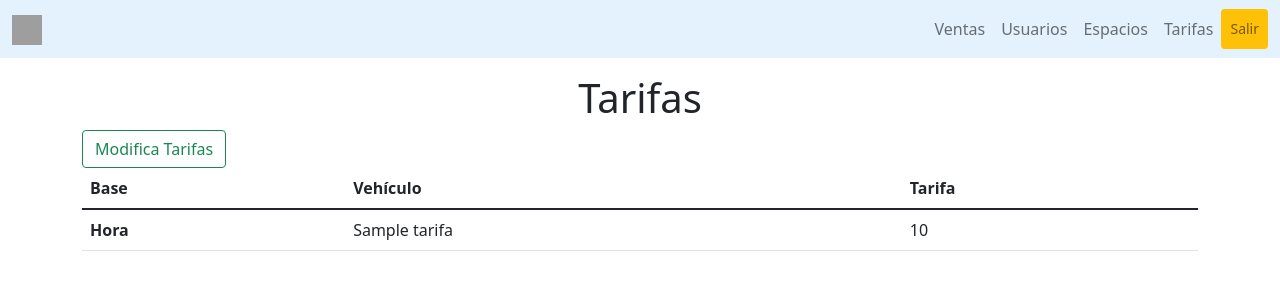
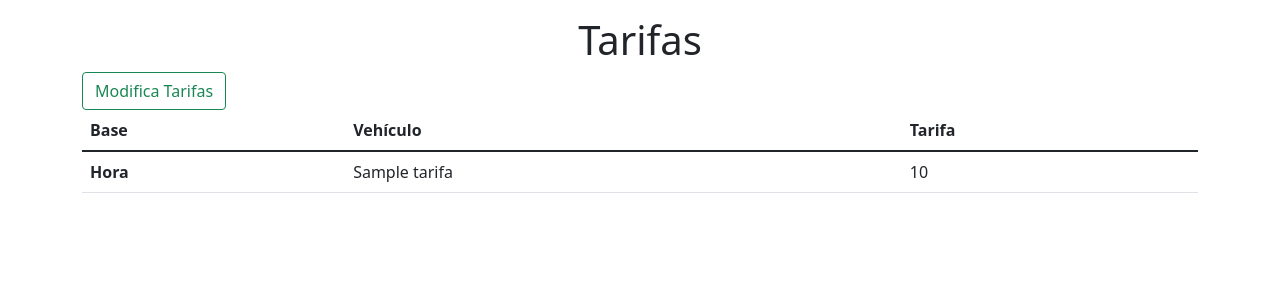
Before and after one commit to wiljha/AutoParking, a Python web app: template templates/tarifas.html in a window 1280 px wide. Shown: the top 300 px of the page. Run offline with Jinja, Linux system fonts and the light colour scheme; the template is opened without the code that fills it: most values are stand-ins (such as "Sample title", 1, 10 or a date in 2020); grey boxes are pictures that could not be loaded.

Commit message:
Arregla ese maldito tarifas.html

```diff
--- a/templates/tarifas.html
+++ b/templates/tarifas.html
@@ -10,31 +10,10 @@
     <link href="https://cdn.jsdelivr.net/npm/bootstrap@5.1.2/dist/css/bootstrap.min.css" rel="stylesheet" integrity="sha384-uWxY/CJNBR+1zjPWmfnSnVxwRheevXITnMqoEIeG1LJrdI0GlVs/9cVSyPYXdcSF" crossorigin="anonymous">
 </head>
 <body>
-  <header>
-    <nav class="navbar navbar-expand-md navbar-light sticky-top" style="background-color: #e3f2fd;">
-        <div class="container-fluid">
-          <a class="navbar-brand" href="#">
-            <img src="{{ url_for('static', filename='img/logo.svg') }}" alt="logo" width="30" height="30">
-          </a>
-          {% if current_user.is_authenticated %}
-            {{ current_user.nombre }}
-          {% endif %}
-          <button class="navbar-toggler" type="button" data-bs-toggle="collapse" data-bs-target="#navbarNavAltMarkup" aria-controls="navbarNavAltMarkup" aria-expanded="false" aria-label="Toggle navigation">
-            <span class="navbar-toggler-icon"></span>
-          </button>
-          <div class="collapse navbar-collapse justify-content-end" id="navbarNavAltMarkup">
-            <div class="navbar-nav">
-              <a class="nav-link {% block item_1 %}{% endblock %}" href="{{url_for('ventas')}}">Ventas</a>
-              <a class="nav-link {% block item_2 %}{% endblock %}" href="{{url_for('users')}}">Usuarios</a>
-              <a class="nav-link {% block item_3 %}{% endblock %}" href="{{url_for('users')}}">Espacios</a>
-              <a class="nav-link {% block item_4 %}{% endblock %}" href="{{url_for('tarifas')}}">Tarifas</a>
-              <a class="nav-link btn btn-warning btn-sm" role="button" aria-disabled="true" href="{{url_for('logout')}}">Salir</a>
-            </div>
-          </div>
-        </div>
-      </nav>
-</header>
-<div class='container'>
+    <header>
+
+    </header>
+    <div class='container'>
       <p></p>
       <h1 class="text-center">Tarifas</h1>
       <button type="button" class="btn btn-outline-success" data-bs-toggle="modal" data-bs-target="#userModal">
```
